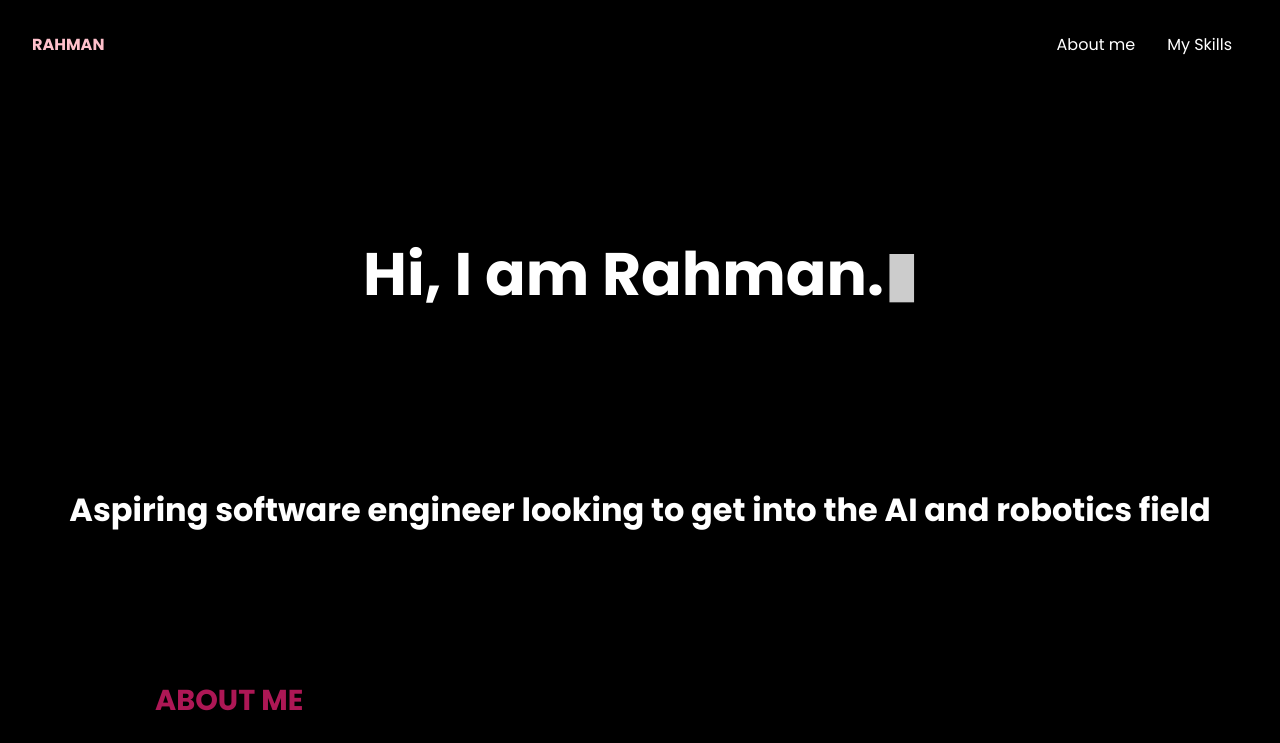
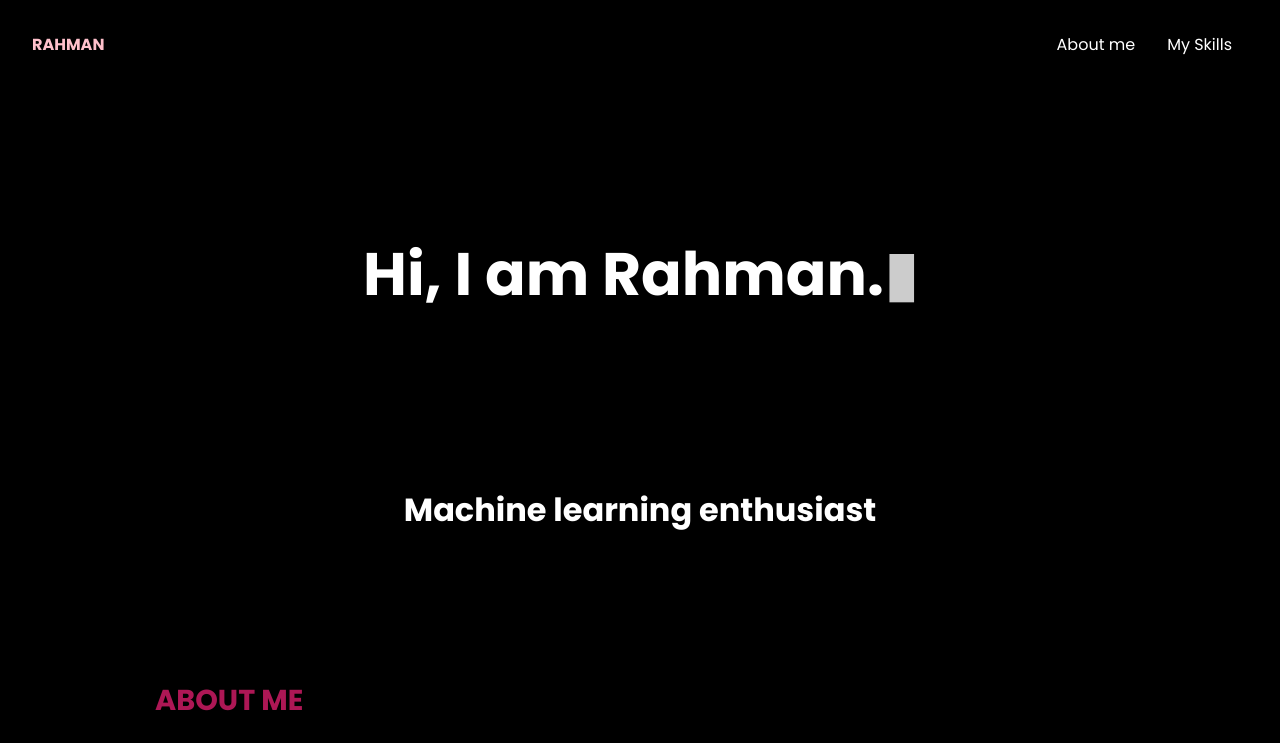
Before and after one commit to ElPatatone/personal-portfolio, a plain HTML site: page index.html in a window 1280 px wide. Shown: the top 743 px of the page. Drawn offline with Linux system fonts and the light colour scheme.

Commit message:
feat: add new description

```diff
--- a/index.html
+++ b/index.html
@@ -39,7 +39,7 @@
 
     <div class="hero">
         <div class="content">
-            <h1>Aspiring software engineer looking to get into the AI and robotics field</h1>
+            <h1>Machine learning enthusiast</h1>
         </div>
 
 
```
